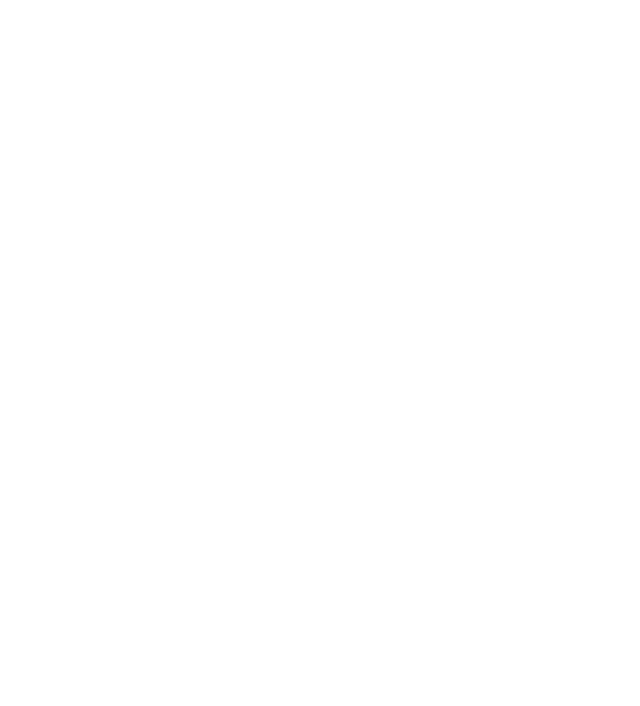
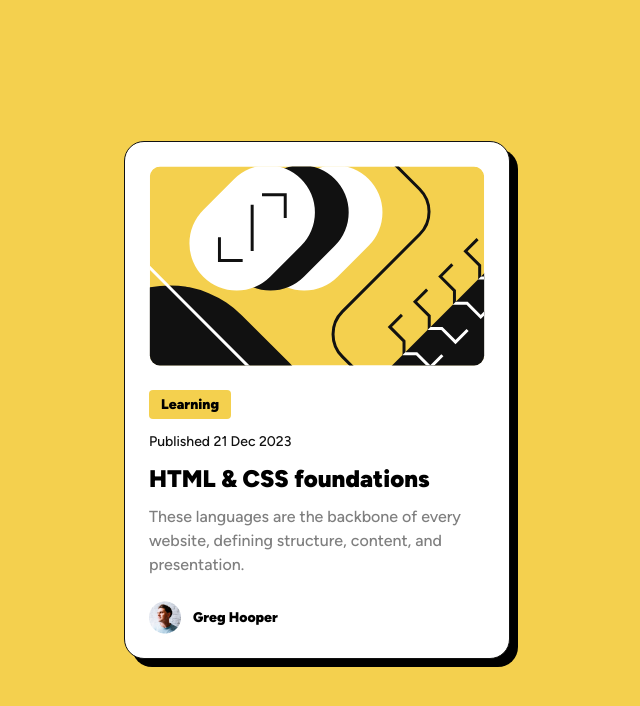
Before and after one commit to Saidraximbek/object_2, a plain HTML site: page index.html in a window 1280 px wide. Shown: the whole page, without its empty margins (323-963 px from the left). Drawn offline with Linux system fonts and the light colour scheme.

Commit message:
Update HTML structure and add CSS for blog preview card; include user profile image and SVG graphic

```diff
--- a/app.js
+++ b/app.js
@@ -1,283 +1,29 @@
-// 11.Mahsulotlar massividagi objectlarni sonini, chegirmasini hisobga olib, umumiy summani hisoblang.
-
-// Input:
-// const products = [
-//   { name: "Product 1", price: 20000, discount: 10, quantity: 5 },
-//   { name: "Product 2", price: 10000, discount: 20, quantity: 4 },
-//   { name: "Product 3", price: 15000, discount: 8, quantity: 10 },
-//   { name: "Product 4", price: 18000, discount: 5, quantity: 6 },
-//   { name: "Product 5", price: 5000, discount: 10, quantity: 16 },
-// ];
-
-// const proMap = products.map((i)=>{
-//     let sum = (i.price - (i.price/100)*i.discount)*i.quantity
-//     return sum
-// })
-
-// const proRed = proMap.reduce((acc, curVal)=>{
-//     acc += curVal;
-//     return acc
-// }, 0)
-// console.log(proRed);
-
-// 12.Objectning kalitlaridan va qiymatlaridan iborat bo'lgan massiv tuzing.
-
-// Input:
-// const obj = {
-//   "it": 20,
-//   "mushuk": 10,
-//   "sigir": 200,
-//   "tovuq": 2
-// }
-// Output: ["it", 20, "mushuk", 10, "sigir", 200, "tovuq", 2]
-
-// let arr = [];
-// let keys = Object.keys(obj)
-// for(let key of keys){
-//     arr.push(key, obj[key])
-// }
-// console.log(arr);
-
-// 13.GPA ni hisoblovchi dastur tuzing.
-
-// GPA = (grade1 * kredit1 + grade2 * kredit2 + ...) / (kredit1 + kredit2 + ...)
-
-// const grades = [
-//   { name: "Fizika", grade: 4, kredit: 6 },
-//   { name: "Matematika", grade: 5, kredit: 6 },
-//   { name: "Tarix", grade: 4, kredit: 4 },
-//   { name: "Dasturlash", grade: 5, kredit: 8 },
-//   { name: "Kibrxavfsizlik", grade: 4, kredit: 8 },
-// ];
-// let keys = Object.keys(grades)
-// let surat = 0
-// let maxraj = 0
-// const gradeMap = grades.map((i)=>{
-//     surat += i.grade*i.kredit;
-//     maxraj += i.kredit;
-
-// })
-// console.log(surat/maxraj);
-
-// 14.Abdulaziz Programmer nechta to'g'ri va noto'g'ri javob topganligini toping.
-
-// const rightAnswers = { 1: "B", 2: "A", 3: "C", 4: "D", 5: "B", 6: "C", 7: "A", 8: 'D', 9: "A", 10: "B" };
-// const myAnswers = {1: "C", 2: "A", 3: "D", 4: "D", 5: "B", 6: "C", 7: "B", 8: "C", 9: "A", 10: "C"};
-// let keys = Object.keys(rightAnswers);
-// let right = 0;
-// let wrong = 0;
-// for(let key of keys){
-//   if(rightAnswers[key]==myAnswers[key]){
-//     right++
-//   }else{
-//     wrong++
-//   }
-// }
-// console.log(`${right}ta to'g'ri, ${wrong}ta noto'g'ri ishlangan`);
-
-// 15.Qiymatlari sonlardan iborat obj nomli object berilgan. Qiymatlarini n martaga oshiruvchi getMultipleValues(n) nomli funksiya yozing.
-
-// Input:
-
-// const obj = { a: 2, b: 3, c: 4, d: 6 };
-// let keys = Object.keys(obj);
-// Output:  const res = { a: 6, b: 9, c: 12, d: 18 }
-// function getMultipleValues(n) {
-//   let newObj = {};
-//   for (let key of keys) {
-//     newObj[key] = obj[key] * n;
-//   }
-//   return newObj;
-// }
-
-// console.log(getMultipleValues(3));
-
-// 16.Quyidagi obyektdan destructing orqali barcha qiymatlarini oling.
-
-// const product = {
-//   name: "Iphone 14",
-//   company: {
-//     name: "Apple",
-//     price: "200 mlrd",
-//     founder: {
-//       firstName: "Steve",
-//       lastName: "Jobs",
-//       birthDate: 1950,
-//     },
-//   },
-// };
-
-// let [nameI, company] = Object.values(product)
-// let [nameB, price, founder] = Object.values(company)
-// let [firstName, lastName, birthDate] = Object.values(founder)
-// console.log(nameI);
-// console.log(nameB);
-// console.log(price);
-// console.log(firstName);
-// console.log(lastName);
-// console.log(birthDate);
-
-// 17.Quyidagi massivdagi barcha o'quvchilarni protcentlarining o'rtacha qiymatini toping, shuningdek, objectlarga quyidagi propertylarni qo'shib yangi massiv qaytaring.
-// const pupils = [
-//     {
-//       name: "Elbek",
-//       protcent: 95,
-//     },
-//     {
-//       name: "Zafar",
-//       protcent: 78,
-//     },
-//     {
-//       name: "Aziz",
-//       protcent: 83,
-//     },
-//     {
-//       name: "Jasur",
-//       protcent: 88,
-//     },
-//     {
-//       name: "Bobur",
-//       protcent: 66,
-//     },
-//     {
-//       name: "Kamron",
-//       protcent: 75,
-//     },
-//   ];
-
-// let keys = Object.keys(pupils);
-// let sum = 0;
-// let conunter = 0;
-// const pupMap = pupils.map((i)=>{
-//     sum+= i.protcent;
-//     conunter++;
-// })
-// console.log((sum/conunter).toFixed(1));
-
-// 18.grade propertyga protcent 90-100 o'rtasida bo'lsa 5, 80-90 o'rtasida bo'lsa 4, 70-80 o'rtasida bo'lsa 3 bahoni, qolgan holatlarda 2 bahoni o'zlashtiring.
-// const pupils = [
-//   {
-//     name: "Elbek",
-//     protcent: 95,
-//   },
-//   {
-//     name: "Zafar",
-//     protcent: 78,
-//   },
-//   {
-//     name: "Aziz",
-//     protcent: 83,
-//   },
-//   {
-//     name: "Jasur",
-//     protcent: 88,
-//   },
-//   {
-//     name: "Bobur",
-//     protcent: 66,
-//   },
-//   {
-//     name: "Kamron",
-//     protcent: 75,
-//   },
-// ];
-
-// let pupMap = pupils.map((i) => {
-//   if (i.protcent >= 90) {
-//     i.baho = 5;
-//   } else if (i.protcent >= 80) {
-//     i.baho = 4;
-//   } else if (i.protcent >= 70) {
-//     i.baho = 3;
-//   } else {
-//     i.baho = 2;
-//   }
-//   return i
-// });
-// console.log(pupMap);
-
-
-
-
-
-//19 isPassed propertyga protcent 70 dan o'tsa va teng bo’lsa true, aks holda false qiymat o'zlashtirilsin.
-// const pupils = [
-//     {
-//       name: "Elbek",
-//       protcent: 95,
-//     },
-//     {
-//       name: "Zafar",
-//       protcent: 78,
-//     },
-//     {
-//       name: "Aziz",
-//       protcent: 83,
-//     },
-//     {
-//       name: "Jasur",
-//       protcent: 88,
-//     },
-//     {
-//       name: "Bobur",
-//       protcent: 66,
-//     },
-//     {
-//       name: "Kamron",
-//       protcent: 75,
-//     },
-//   ];
-
-//   let pupMap = pupils.map((i) => {
-//     if (i.protcent >= 70) {
-//       i.isPassed = true;
-//     } else {
-//         i.isPassed = false
-//     }
-//     return i
-//   });
-//   console.log(pupMap);
-
-
-
-// 20.Necha kishi imtihondan o'tdi va necha kishi imtihonda o'ta olmadi shuni ham hisoblang.
-
-// const pupils = [
-//   {
-//     name: "Elbek",
-//     protcent: 95,
-//   },
-//   {
-//     name: "Zafar",
-//     protcent: 78,
-//   },
-//   {
-//     name: "Aziz",
-//     protcent: 83,
-//   },
-//   {
-//     name: "Jasur",
-//     protcent: 88,
-//   },
-//   {
-//     name: "Bobur",
-//     protcent: 66,
-//   },
-//   {
-//     name: "Kamron",
-//     protcent: 75,
-//   },
-// ];
-// let otganlar = [];
-// let yiqilganlar = [];
-// let pupMap = pupils.map((i) => {
-//     if (i.protcent >= 70) {
-//       i.isPassed = true;
-//       otganlar.push(i)
-//     } else {
-//         i.isPassed = false
-//         yiqilganlar.push(i)
-//     }
-//     return i
-//   });
-//   console.log(`o'tganlar soni ${otganlar.length}ta, yiqilganlar esa ${yiqilganlar.length}ta`);
+const fathDiv = document.createElement("div");
+const heroImg = document.createElement("img");
+const sourse = document.createElement("span");
+const date = document.createElement("p");
+const cardInfoCont = document.createElement("div");
+const title = document.createElement("h2");
+const cardInfo = document.createElement("p");
+const avaDiv = document.createElement("div");
+const avImg = document.createElement("img");
+const avaName = document.createElement("p");
+cardInfoCont.append(sourse, date, title, cardInfo, avaDiv);
+avaDiv.append(avImg, avaName);
+fathDiv.append(heroImg, cardInfoCont);
+document.body.append(fathDiv);
+heroImg.src = "./images/blogimage.svg";
+sourse.textContent = "Learning";
+date.textContent = "Published 21 Dec 2023";
+title.textContent = "HTML & CSS foundations";
+cardInfo.textContent =
+  "These languages are the backbone of every website, defining structure, content, and presentation.";
+avImg.src = "./images/userpic.png";
+avaName.textContent = "Greg Hooper";
+fathDiv.setAttribute("class", "container");
+heroImg.setAttribute("class", "hero__img");
+cardInfoCont.setAttribute("class", "info__cont");
+sourse.setAttribute("class", "sourse");
+date.setAttribute("class", "date");
+cardInfo.setAttribute("class", "card__info");
+avaDiv.setAttribute("class", "ava__div");
--- a/index.html
+++ b/index.html
@@ -1,11 +1,12 @@
 <!DOCTYPE html>
 <html lang="en">
-<head>
-    <meta charset="UTF-8">
-    <meta name="viewport" content="width=device-width, initial-scale=1.0">
-    <title>5.2-dars</title>
-</head>
-<body>
+  <head>
+    <meta charset="UTF-8" />
+    <meta name="viewport" content="width=device-width, initial-scale=1.0" />
+    <link rel="stylesheet" href="./style.css" />
+    <title>Blog preview card</title>
+  </head>
+  <body>
     <script src="./app.js"></script>
-</body>
+  </body>
 </html>
--- /dev/null
+++ b/style.css
@@ -0,0 +1,91 @@
+/* figtree-500 - latin */
+@font-face {
+  font-display: swap; /* Check https://developer.mozilla.org/en-US/docs/Web/CSS/@font-face/font-display for other options. */
+  font-family: "Figtree";
+  font-style: normal;
+  font-weight: 500;
+  src: url("../fonts/figtree-v6-latin-500.woff2") format("woff2"); /* Chrome 36+, Opera 23+, Firefox 39+, Safari 12+, iOS 10+ */
+}
+/* figtree-900 - latin */
+@font-face {
+  font-display: swap; /* Check https://developer.mozilla.org/en-US/docs/Web/CSS/@font-face/font-display for other options. */
+  font-family: "Figtree";
+  font-style: normal;
+  font-weight: 900;
+  src: url("../fonts/figtree-v6-latin-900.woff2") format("woff2"); /* Chrome 36+, Opera 23+, Firefox 39+, Safari 12+, iOS 10+ */
+}
+
+* {
+  margin: 0;
+  padding: 0;
+  box-sizing: border-box;
+}
+
+body {
+  font-family: "Figtree";
+  background-color: rgba(244, 208, 78, 1);
+  display: flex;
+  flex-direction: column;
+  align-items: center;
+  justify-content: center;
+  width: 100vw;
+  height: 100vh;
+}
+
+.container {
+  display: flex;
+  flex-direction: column;
+  background-color: rgba(255, 255, 255, 1);
+  justify-content: center;
+  align-items: center;
+  padding: 24px;
+  border-radius: 20px;
+  gap: 24px;
+  border: 1px solid rgba(17, 17, 17, 1);
+  box-shadow: 8px 8px 0px 0px rgba(0, 0, 0, 1);
+}
+
+.hero__img {
+  width: 336px;
+  height: 200px;
+}
+
+.info__cont {
+  width: 336px;
+  display: flex;
+  flex-direction: column;
+  gap: 12px;
+}
+
+.sourse {
+  background-color: rgba(244, 208, 78, 1);
+  padding: 4px 12px;
+  width: 82px;
+  font-size: 14px;
+  line-height: 21px;
+  font-weight: 800;
+  border-radius: 4px;
+}
+
+.date {
+  color: rgba(17, 17, 17, 1);
+  line-height: 21px;
+  font-size: 14px;
+}
+
+.card__info {
+  color: rgba(127, 127, 127, 1);
+  font-size: 16px;
+  line-height: 24px;
+  font-weight: 500;
+}
+
+.ava__div {
+  display: flex;
+  align-items: center;
+  gap: 12px;
+  font-size: 14px;
+  line-height: 21px;
+  font-weight: 800;
+  padding-top: 12px;
+}
```
Also changed, not shown: fonts/figtree-v6-latin-500.woff2 (added), fonts/figtree-v6-latin-900.woff2 (added), images/blogimage.svg (added), images/userpic.png (added).
